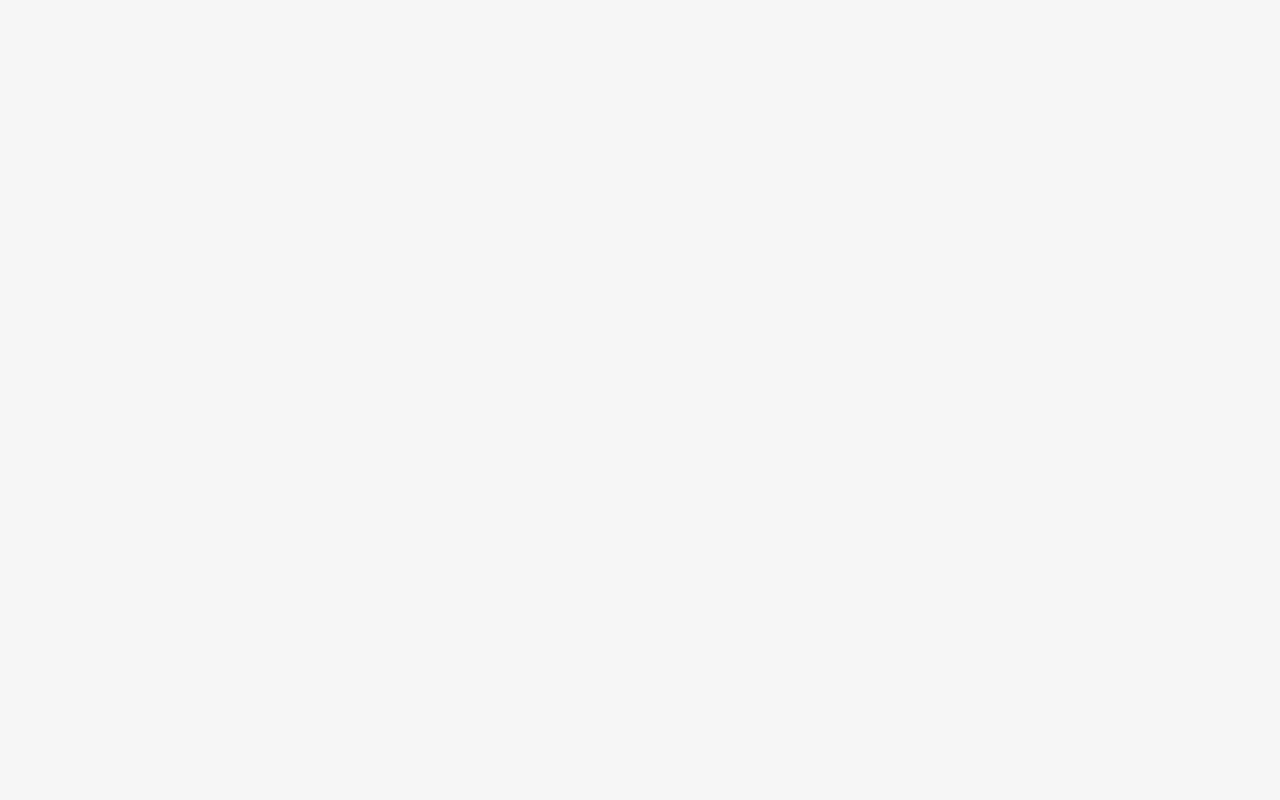
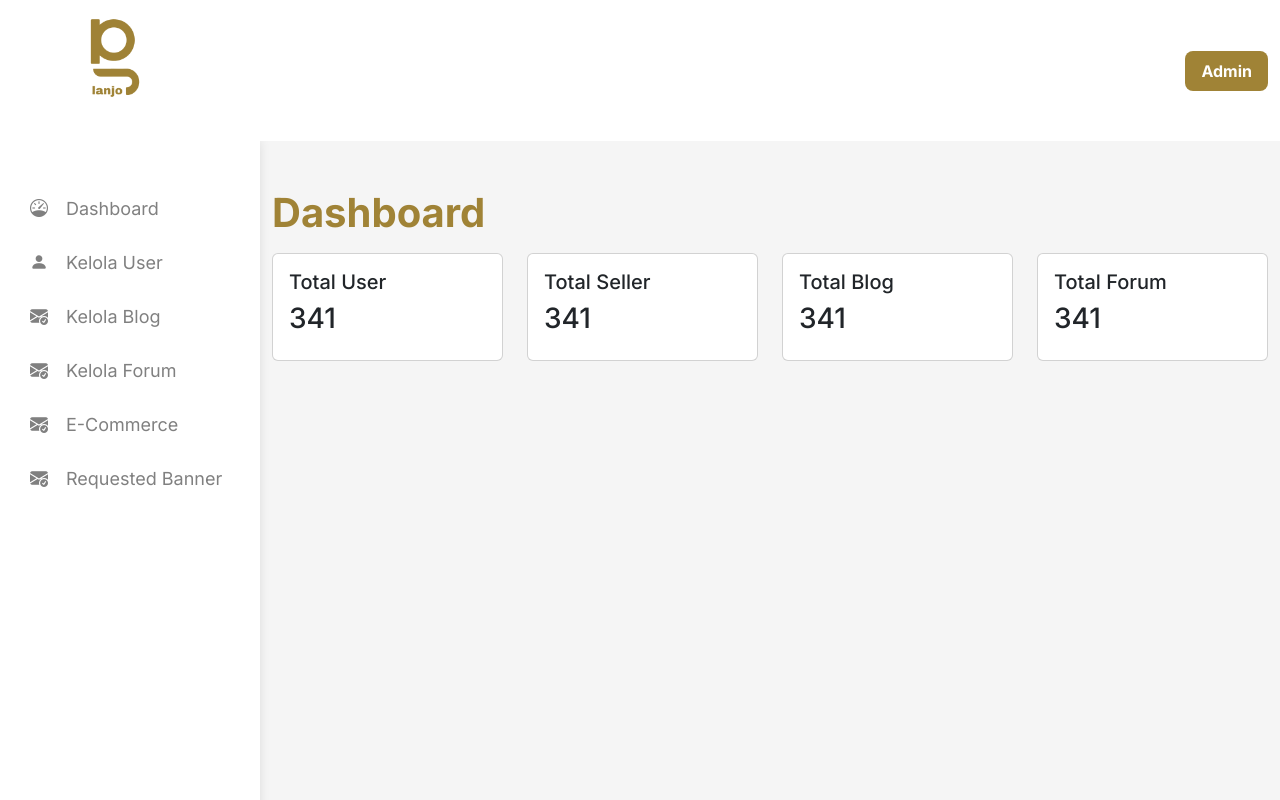
Before and after one commit to daffamuliya/balanjo, a React (Create React App) app in the folder client/: page /seller in a window 1280 px wide. Before the commit this address had no page. Shown: the top 800 px of the page. Built offline with nearby package versions, Linux system fonts and the light colour scheme.

Commit message:
update path

```diff
--- a/client/src/App.js
+++ b/client/src/App.js
@@ -62,7 +62,7 @@ export default class App extends Component {
             <Route path="/user/blog" element={<KelolaBlogUser />} />
             <Route path="/user/forum" element={<KelolaForumUser />} />
             <Route path="/user/pesanan" element={<RiwayatPesanan />} />
-            <Route path="/seller/dashboard" element={<DashboardSeller />} />
+            <Route path="/seller" element={<DashboardSeller />} />
             <Route path="/seller/pesanan" element={<PesananSeller />} />
             <Route path="/seller/product" element={<ProductSeller />} />
           </Routes>
--- a/client/src/pages/User/Seller/DashboardSeller.js
+++ b/client/src/pages/User/Seller/DashboardSeller.js
@@ -1,7 +1,7 @@
 import React, { Component } from 'react';
-import AdminNavbar from '../../components/AdminNavbar';
+import AdminNavbar from '../../../components/AdminNavbar';
 import Card from 'react-bootstrap/Card';
-import Sidebar from '../../components/Sidebar';
+import Sidebar from '../../../components/Sidebar';
 import { MDBRow, MDBCol } from 'mdb-react-ui-kit';
 import CardBody from 'react-bootstrap/esm/CardBody';
 
```
